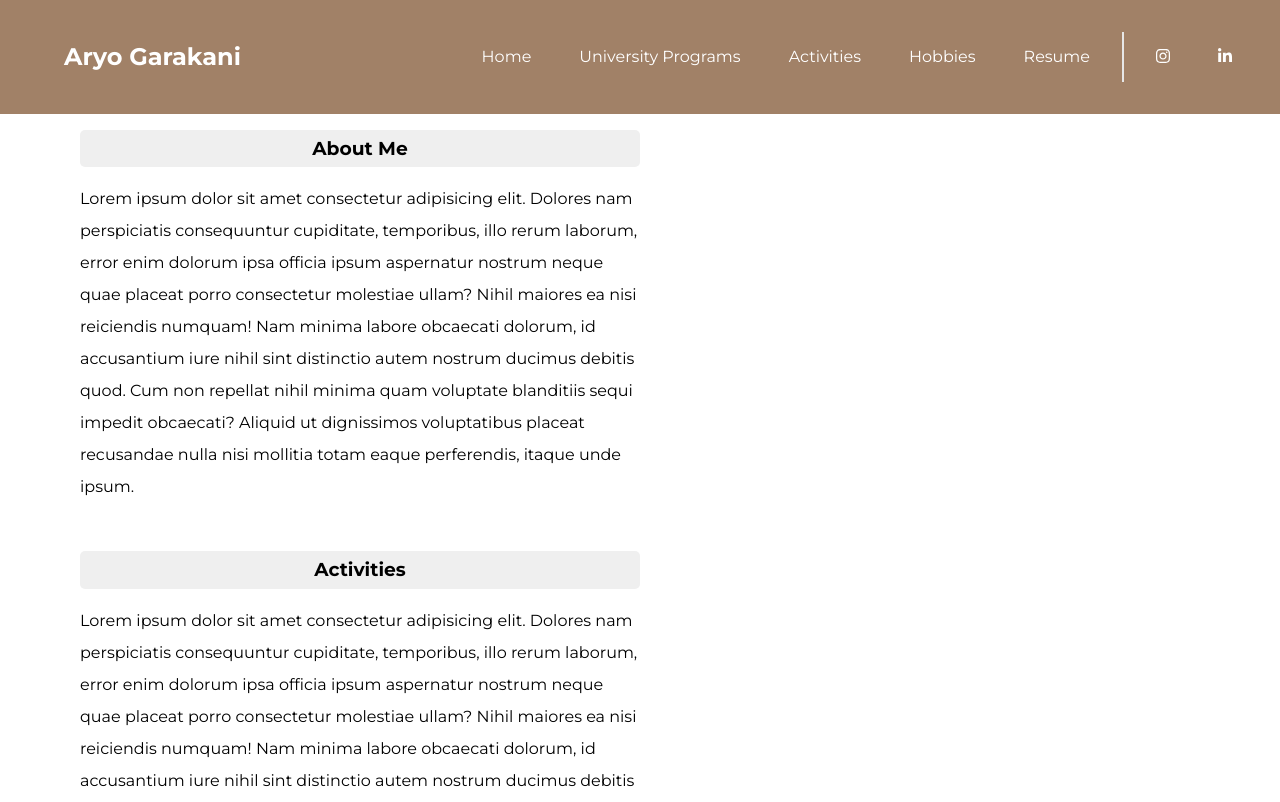
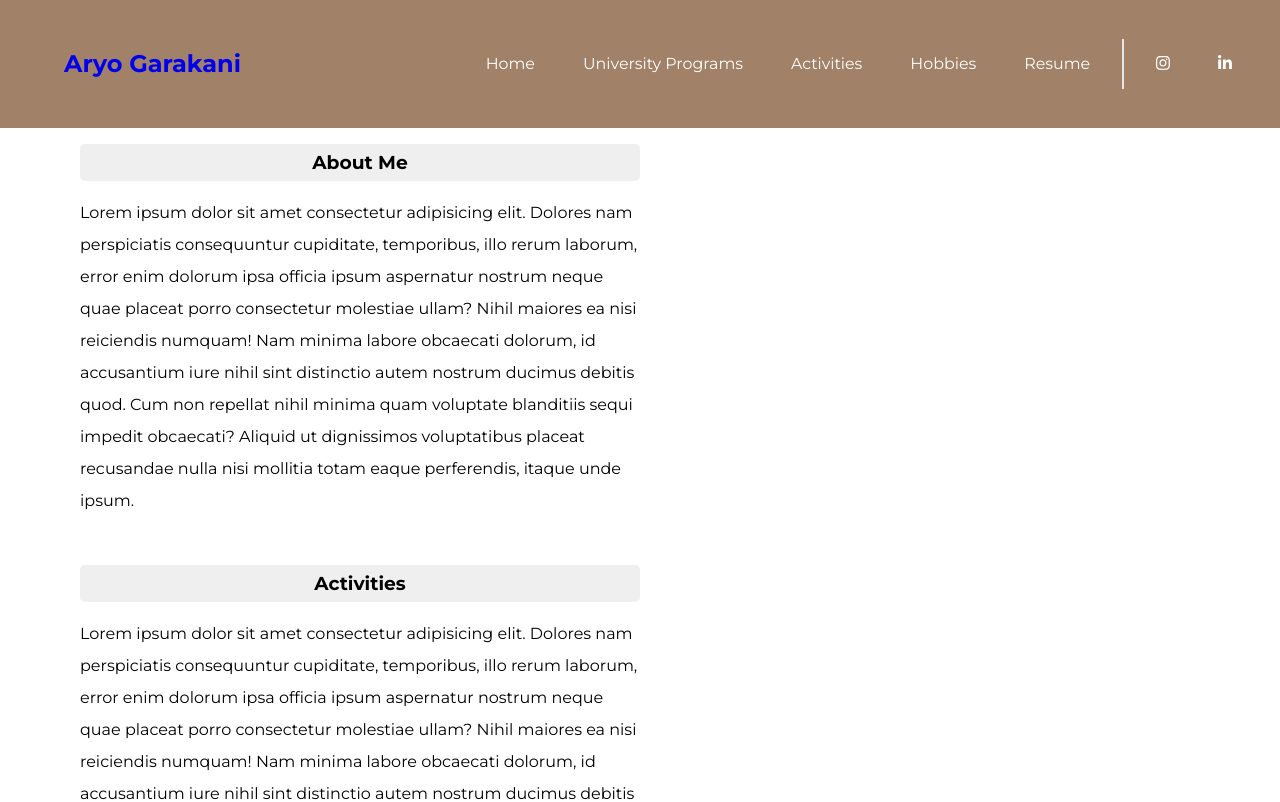
Before and after one commit to kianjavaheri/aryo-site, a React (Create React App) app: page / in a window 1280 px wide. Shown: the top 802 px of the page. Built offline with nearby package versions, Linux system fonts and the light colour scheme.

Commit message:
12/21/22 - 3:45 AM

```diff
--- a/src/components/Navbar.tsx
+++ b/src/components/Navbar.tsx
@@ -19,29 +19,24 @@ function Navbar() {
         <ul>
           <li><Link to="/" className="link">Home</Link></li>
           <li><Link to="/programs" className="link">University Programs</Link></li>
-          {/* <li><Link to="/activities" className="link">Activities</Link></li> */}
 
-          <li>
-            <a className="link" onClick={() => setOpen(!open)}>Activities</a>
-            {open && <DropdownMenu/>}
+          <li id="activities-dropdown">
+              <button className="link">Activities</button>
+              <div className="dropdown-content">
+                <div className="dropdown-item"><Link className="dd-link" to="/clubs">Clubs & Competitions</Link></div>
+                <div className="dropdown-item"><Link className="dd-link"to="/work">Internships & Work Experience</Link></div>
+                <div className="dropdown-item"><Link className="dd-link"to="/projects">Passion Project</Link></div>
+                <div className="dropdown-item"><Link className="dd-link"to="/volunteering">Volunteering & Leadership</Link></div>
+              </div>
           </li>
+
           <li><Link to="/hobbies" className="link">Hobbies</Link></li>
           <li><Link to="/resume" className="link">Resume</Link></li>
           <div id="sep"></div>
           <li><a href="https://www.instagram.com/aryo_garakani/" target="_blank" rel="noopener noreferrer" className="link"><FontAwesomeIcon icon={faInstagram} /></a></li>
           <li><a href="https://www.linkedin.com/in/aryo-garakani-a60511233/" target="_blank" rel="noopener noreferrer" className="link"><FontAwesomeIcon icon={faLinkedinIn} /></a></li>
         </ul>
-    </div>
-  )
-}
 
-function DropdownMenu() {
-  return (
-    <div className="dropdown">
-      <li><Link to="/clubs" className="link">Clubs & Competitions</Link></li>
-      <li><Link to="/work" className="link">Internships & Work Experience</Link></li>
-      <li><Link to="/projects" className="link">Passion Project</Link></li>
-      <li><Link to="/volunteering" className="link">Volunteering & Leadership</Link></li>
     </div>
   )
 }
--- a/src/styling/Global.css
+++ b/src/styling/Global.css
@@ -10,6 +10,7 @@
 *::after {
   padding: 0;
   margin: 0;
+  border: none;
 
   box-sizing: border-box;
 
--- a/src/styling/components/Navbar.css
+++ b/src/styling/components/Navbar.css
@@ -11,7 +11,7 @@
     margin-left: 3rem;
 }
 
-.name {
+#navbar > .name {
     color: white;
 }
 
@@ -23,10 +23,6 @@
     gap: 1rem;
 }
 
-#navbar li {
-    /* gap: 4rem; */
-}
-
 .link {
     background-color: rgba(255, 255, 255, 0);
     transition: all 0.2s cubic-bezier(0.165, 0.84, 0.44, 1);
@@ -34,15 +30,45 @@
     border-radius: 5px;
     color: white;
     cursor: pointer;
+    font-size: 1.5ch;
 }
 
 .link:hover {
     background-color: rgba(255, 255, 255, 0.2);
 }
 
-.dropdown .link {
-    /* border: 1px solid gray; */
+#activities-dropdown {
+    position: relative;
+    display: inline-block;
+    font-size: 1.5ch;
 }
+
+.dropdown-content {
+    display: none;
+    position: absolute;
+    background-color: var(--beige);
+    z-index: 1;
+    border-radius: 5px;
+    margin: auto;
+}
+
+.dropdown-content > .dropdown-item {
+    display: block;
+    padding-inline: 1rem;
+    text-align: center;
+    border-top: 1px solid rgb(222, 222, 222);
+    transition: 0.2s all cubic-bezier(0.165, 0.84, 0.44, 1);
+}
+
+.dropdown-content > .dropdown-item:hover {
+    background-color: #b09076;
+}
+
+.dd-link {
+    padding: 1rem;
+}
+
+#activities-dropdown:hover .dropdown-content {display: block;}
 
 #sep {
     background-color: rgb(231, 231, 231);
```
